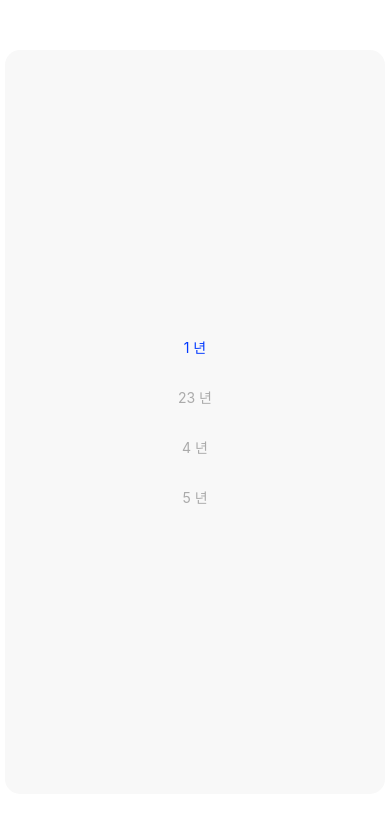
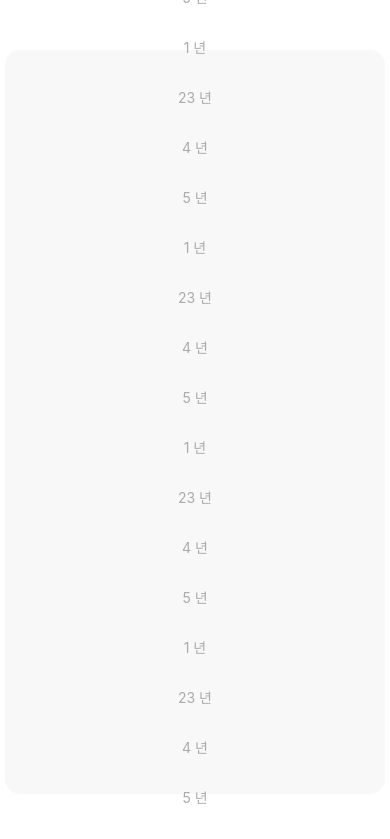
Before and after one commit to hojunin/react-native-draggable-picker, a React Native app: screen / in a window 390 px wide. Shown: the top 839 px of the page. Built offline with nearby package versions, Linux system fonts and the light colour scheme.

Commit message:
npm publish setting

```diff
--- a/App.tsx
+++ b/App.tsx
@@ -7,7 +7,10 @@ const App = () => {
 	return (
 		<View style={styles.container}>
 			<Draggable
-				data={[1, 23, 4, 5]}
+				data={[
+					1, 23, 4, 5, 1, 23, 4, 5, 1, 23, 4, 5, 1, 23, 4, 5, 1, 23,
+					4, 5, 1, 23, 4, 5,
+				]}
 				index={index}
 				setIndex={setIndex}
 				suffix="년"
```
Also changed, not shown: package.json (+18 -3 lines), 1 other file (tests, documents, lock files or other folders).
